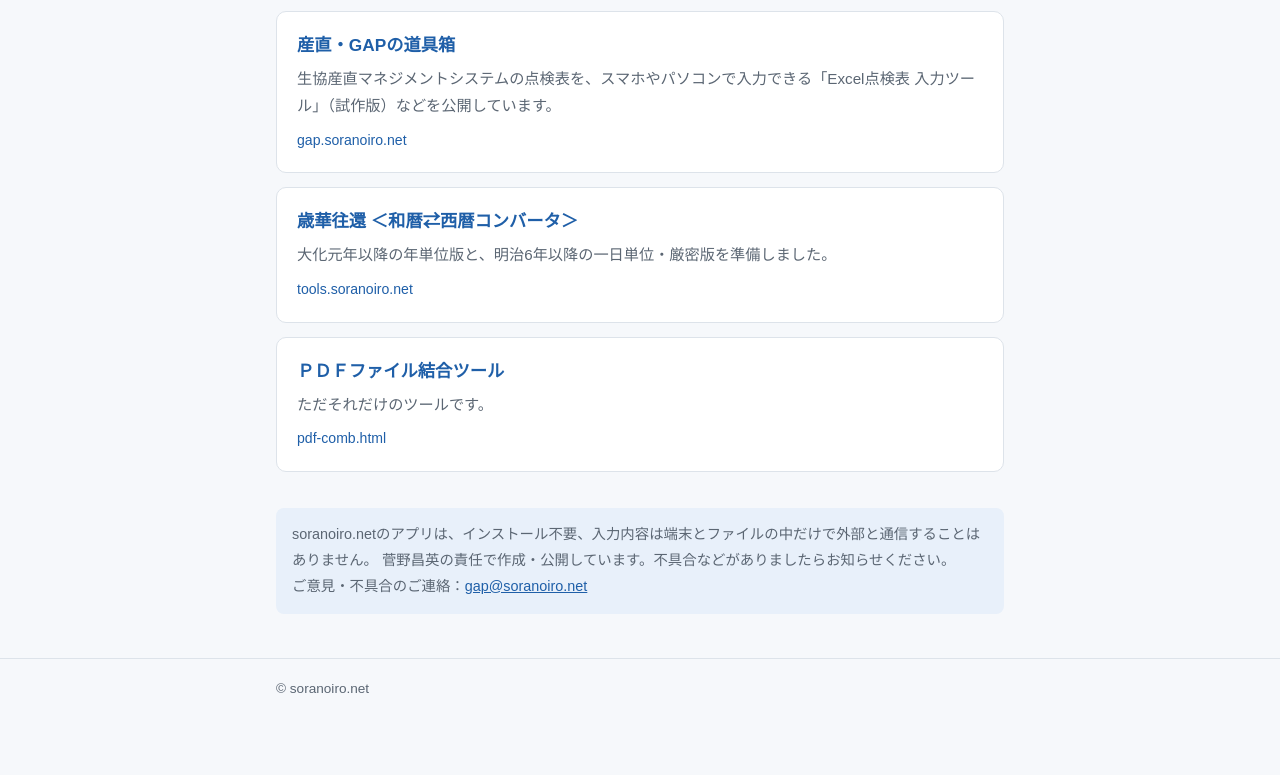
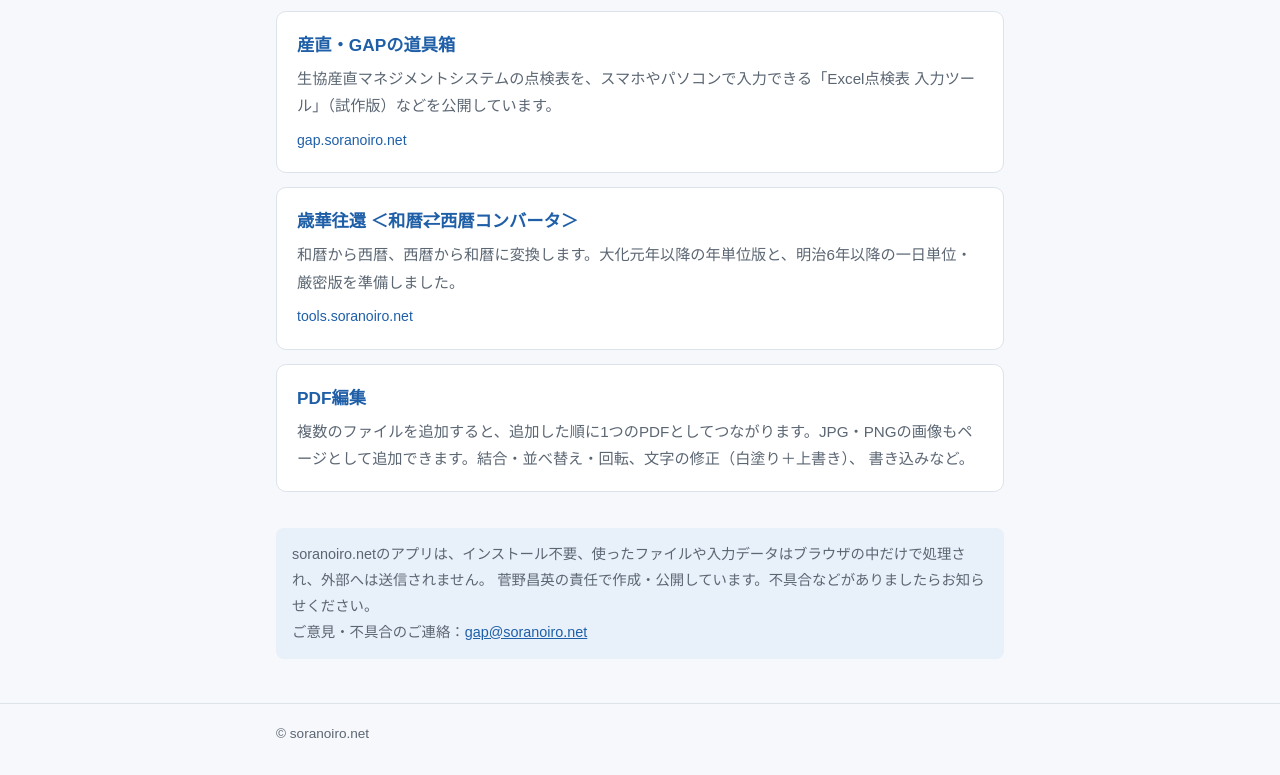
Before and after one commit to soranoiro-net/github.io, a plain HTML site: page index.html in a window 1280 px wide. Shown: the part 403-1178 px from the top of the page. Before the commit the page ends 1132 px from the top, so only its background shows below. Drawn offline with Linux system fonts and the light colour scheme.

Commit message:
Update index.html

```diff
--- a/index.html
+++ b/index.html
@@ -138,21 +138,21 @@
     </a>
     <a class="card" href="https://tools.soranoiro.net/">
       <h3>歳華往還 ＜和暦⇄西暦コンバータ＞</h3>
-      <p>大化元年以降の年単位版と、明治6年以降の一日単位・厳密版を準備しました。</p>
+      <p>和暦から西暦、西暦から和暦に変換します。大化元年以降の年単位版と、明治6年以降の一日単位・厳密版を準備しました。</p>
       <span class="url">tools.soranoiro.net</span>
     </a>
-    <a class="card" href="pdf-comb.html">
-      <h3>ＰＤＦファイル結合ツール</h3>
-      <p>ただそれだけのツールです。</p>
-      <span class="url">pdf-comb.html</span>
-    </a>
+    <a class="card" href="https://tools.soranoiro.net/pdf-editor.html">
+      <h3>PDF編集</h3>
+      <p>複数のファイルを追加すると、追加した順に1つのPDFとしてつながります。JPG・PNGの画像もページとして追加できます。結合・並べ替え・回転、文字の修正（白塗り＋上書き）、
+書き込みなど。</p>
+     </a>
 
  </section>
 
 
   <section>
     <div class="note">
-      <p>soranoiro.netのアプリは、インストール不要、入力内容は端末とファイルの中だけで外部と通信することはありません。
+      <p>soranoiro.netのアプリは、インストール不要、使ったファイルや入力データはブラウザの中だけで処理され、外部へは送信されません。
         菅野昌英の責任で作成・公開しています。不具合などがありましたらお知らせください。
        <p>ご意見・不具合のご連絡：<a href="mailto:gap@soranoiro.net">gap@soranoiro.net</a></p>
 
```
